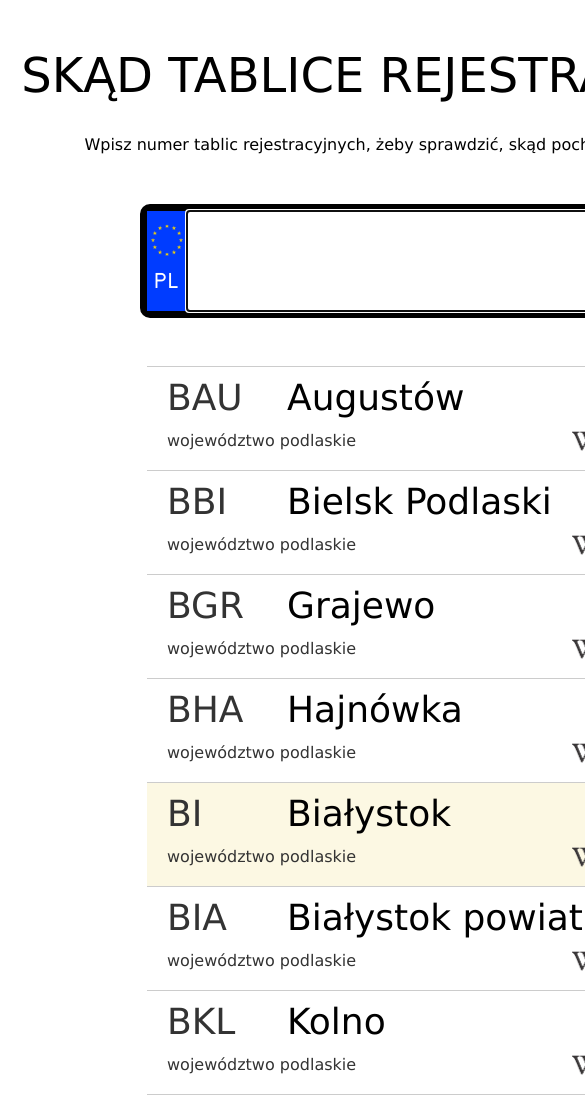
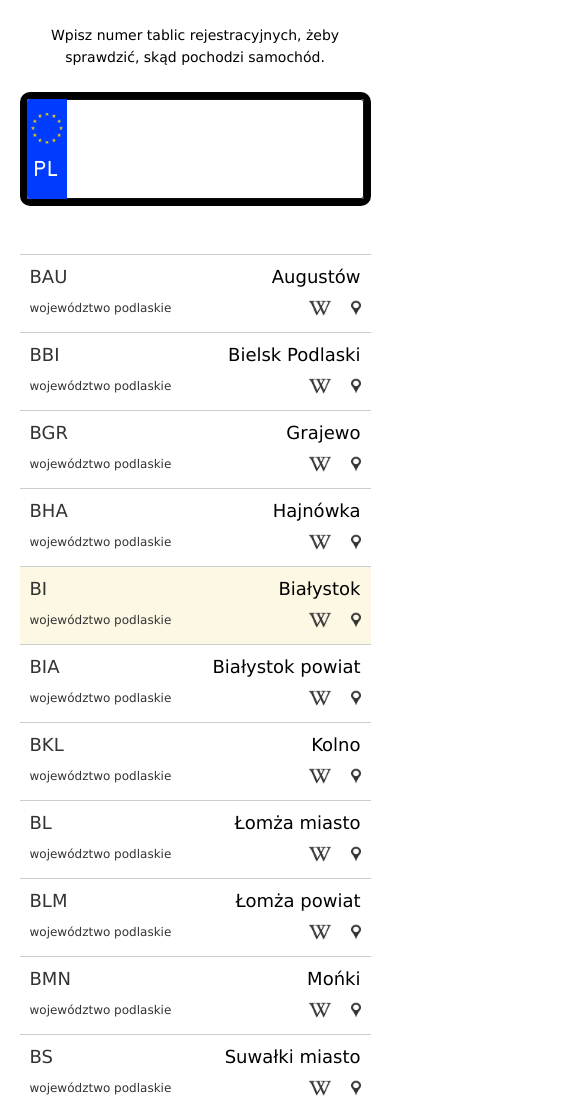
Before and after one commit to zamozniewicz/registration-plates, a plain HTML site: page app/index.html in a window 390 px wide. Shown: the top 1105 px of the page, 585 px wide, since content can reach past the window. Drawn offline with Linux system fonts and the light colour scheme.

Commit message:
firefox os app

```diff
--- a/app/css/app.css
+++ b/app/css/app.css
@@ -110,7 +110,81 @@ body {
     float: left;
 }
 
-.areas-more a {
+.areas-links {
+	float: right;
+}
+
+.areas-links a {
     float: right;
     margin: 0 0 0 20px;
 }
+
+@media only screen and (max-width: 960px) {
+	body {
+		font-size: 14px;
+	}
+
+	.wrapper {
+		width: 90%;
+	}
+
+	.top {
+		margin: 24px 0;
+	}
+
+	.top h1 {
+		display: none;
+	}
+
+	.areas {
+		width: 100%;
+	}
+
+	.areas li {
+		padding: 10px 10px;
+	}
+
+	.areas-code,
+	.areas-name {
+		font-size: 18px;
+		line-height: 24px;
+	}
+
+	.areas-code {
+		width: 110px;
+	}
+
+	.areas-name {
+		margin-left: 120px;
+		text-align: right;
+	}
+
+	.areas-more {
+		font-size: 12px;
+		line-height: 18px;
+	}
+
+	.areas-more img {
+		height: 18px;
+	}
+
+	.plate {
+		width: auto;
+		position: relative;
+		overflow: hidden;
+	}
+
+	.plate-country {
+		position: absolute;
+		left: 0;
+		top: 0;
+	}
+
+	.plate-number {
+		width: 100%;
+		height: 100px;
+		padding-left: 60px;
+		-moz-box-sizing: border-box;
+		box-sizing: border-box;
+	}
+}
--- a/app/index.html
+++ b/app/index.html
@@ -4,7 +4,7 @@
     <meta charset="utf-8">
     <title>Skąd tablice rejestracyjne</title>
 
-    <meta name="viewport" content="width=device-width, initial-scale=1">
+    <meta name="viewport" content="width=device-width, initial-scale=1, user-scalable=no">
     <meta name="description" content="Wpisz numer tablic rejestracyjnych, żeby sprawdzić, skąd pochodzi samochód.">
 
     <link rel="stylesheet" href="css/normalize.css">
@@ -17,6 +17,7 @@
 <div class="wrapper">
     <header class="top">
         <h1>Skąd tablice rejestracyjne?</h1>
+
         <p>
             Wpisz numer tablic rejestracyjnych, żeby sprawdzić, skąd pochodzi samochód.
         </p>
@@ -33,10 +34,17 @@
 <script src="js/directives.js"></script>
 
 <script>
-        (function(i,s,o,g,r,a,m){i['GoogleAnalyticsObject']=r;i[r]=i[r]||function(){
-            (i[r].q=i[r].q||[]).push(arguments)},i[r].l=1*new Date();a=s.createElement(o),
-                m=s.getElementsByTagName(o)[0];a.async=1;a.src=g;m.parentNode.insertBefore(a,m)
-        })(window,document,'script','//www.google-analytics.com/analytics.js','ga');
+    (function (i, s, o, g, r, a, m) {
+        i['GoogleAnalyticsObject'] = r;
+        i[r] = i[r] || function () {
+            (i[r].q = i[r].q || []).push(arguments)
+        }, i[r].l = 1 * new Date();
+        a = s.createElement(o),
+                m = s.getElementsByTagName(o)[0];
+        a.async = 1;
+        a.src = g;
+        m.parentNode.insertBefore(a, m)
+    })(window, document, 'script', '//www.google-analytics.com/analytics.js', 'ga');
 
     ga('create', 'UA-2721698-11', 'polskietablice.pl');
     ga('send', 'pageview');
--- a/app/js/app.js
+++ b/app/js/app.js
@@ -1,6 +1,4 @@
 'use strict';
-
-// Declare app level module which depends on filters, and services
 
 angular.module('platesApp', ['platesApp.filters', 'platesApp.services', 'platesApp.directives']).config(['$routeProvider', function ($routeProvider) {
     $routeProvider.when('/', { templateUrl: 'partials/list.html', controller: PlatesListCtrl });
--- a/app/js/controllers.js
+++ b/app/js/controllers.js
@@ -5,9 +5,9 @@
 function PlatesListCtrl($scope) {
 	$scope.sort = function (el) {
 		var code = el.code;
-        if ($scope.search
-            && $scope.search.code
-            && el.code.substr(0,1).toUpperCase() === $scope.search.code.substr(0,1).toUpperCase()
+		if ($scope.search &&
+			$scope.search.code &&
+			el.code.substr(0, 1).toUpperCase() === $scope.search.code.substr(0, 1).toUpperCase()
 			) {
 			code = '0' + code;
 		}
--- a/app/js/filters.js
+++ b/app/js/filters.js
@@ -7,6 +7,6 @@ angular.module('platesApp.filters', [
     'version', function (version) {
         return function (text) {
             return String(text).replace(/\%VERSION\%/mg, version);
-        }
+        };
     }
 ]);
--- a/app/partials/list.html
+++ b/app/partials/list.html
@@ -1,8 +1,10 @@
 <div class="plate">
-    <div class="plate-country">
-        PL
-    </div>
-    <input ng-model="search.code" class="plate-number" type="text" maxlength="8" autofocus="autofocus">
+	<div class="plate-inner">
+		<div class="plate-country">
+			PL
+		</div>
+		<input ng-model="search.code" class="plate-number" type="text" maxlength="8" autofocus="autofocus">
+	</div>
 </div>
 <ul class="areas">
     <li ng-repeat="area in areas | filter:search | orderBy:sort" ng-class="{ 'is-capital': area.isCapital, 'is-special': area.isSpecial }">
@@ -10,8 +12,10 @@
         <div class="areas-name">{{ area.name }}</div>
         <div ng-show="area.region" class="areas-more">
             <div class="areas-description">{{ area.region }}</div>
-            <a ng-hide="area.isSpecial" href="{{ getMapLink(area.name, area.region) }}" title="Google Maps"><img src="img/icon-map.png" height="24"></a>
-            <a ng-show="area.wiki" href="{{ area.wiki }}" title="Wikipedia"><img src="img/icon-wikipedia.png" height="24"></a>
+			<div class="areas-links">
+				<a target="_blank" ng-hide="area.isSpecial" href="{{ getMapLink(area.name, area.region) }}" title="Google Maps"><img src="img/icon-map.png" height="24"></a>
+				<a target="_blank" ng-show="area.wiki" href="{{ area.wiki }}" title="Wikipedia"><img src="img/icon-wikipedia.png" height="24"></a>
+			</div>
         </div>
     </li>
 </ul>
```
Also changed, not shown: app/js/directives.js (+6 -6 lines), 2 other files. Lines whose indentation alone changed are shown as unchanged.
